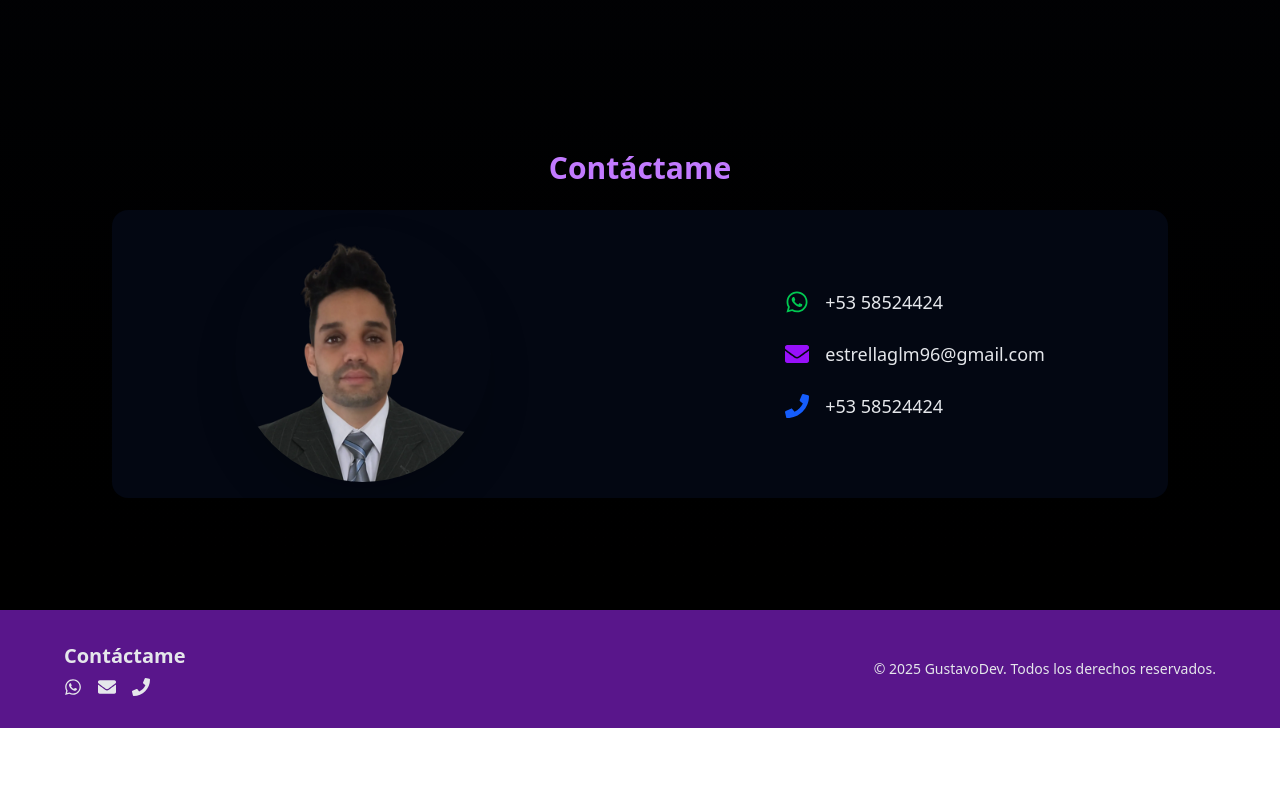
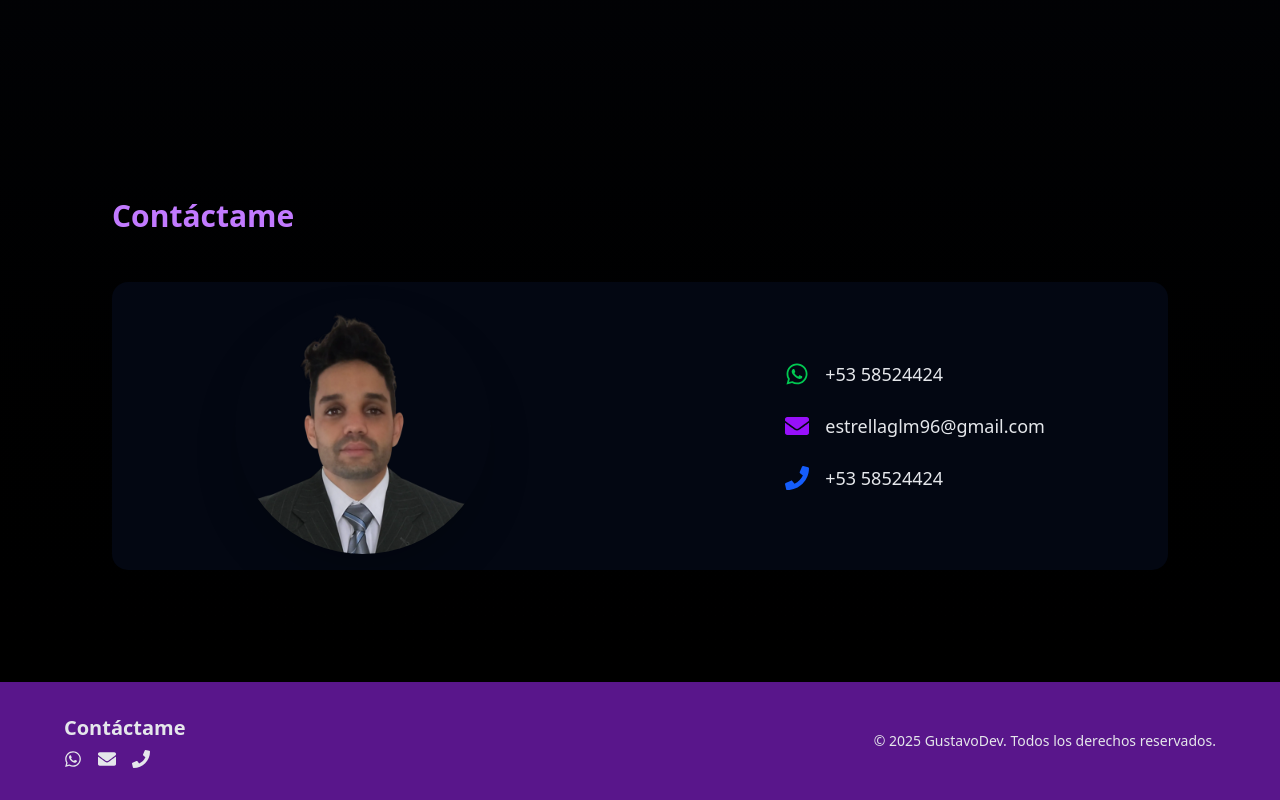
Before and after one commit to GLM1996/portfolio, a React (Vite) app: page / in a window 1280 px wide. Shown: the part 3243-4043 px from the top of the page. Before the commit the page ends 3971 px from the top, so only its background shows below. Built offline with nearby package versions, Linux system fonts and the light colour scheme.

Commit message:
Arreglando navegacion

```diff
--- a/src/Components/ContactMe.jsx
+++ b/src/Components/ContactMe.jsx
@@ -46,9 +46,7 @@ export default function ContactMe() {
       id="contáctame"
       className="py-6 sm:py-20 px-6 sm:px-20 text-white"
     >
-      <h2 className="text-3xl font-bold mb-6 text-purple-400 text-center justify-center  flex md:text-left">
-        Contáctame
-      </h2>
+      <h2 className="text-3xl font-bold my-12 text-purple-400">Contáctame</h2>
       <div className="flex flex-col md:flex-row justify-around items-center gap-12 bg-gray-950 rounded-2xl py-2 md:py-4">
 
         {/* Imagen */}
```
